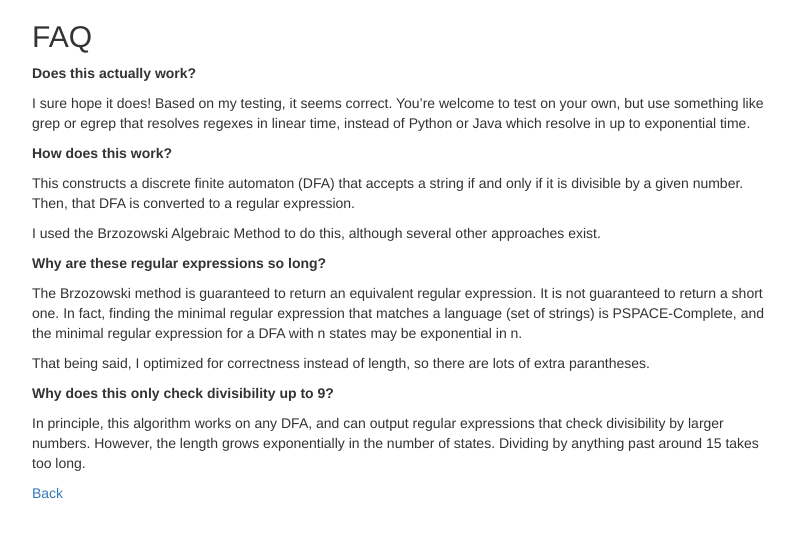
After one commit to alexirpan/divisibility-regex, a Flask app: page /faq in a window 1280 px wide. The commit adds this page. Shown: the top 538 px of the page, without its empty margins (238-1033 px from the left). Run offline with Flask 2, Linux system fonts and the light colour scheme; some libraries are stand-ins or nearby versions.

Commit message:
Adding a FAQ, changing around some button locations

```diff
--- a/app.py
+++ b/app.py
@@ -7,6 +7,10 @@ app = Flask(__name__)
 @app.route('/')
 def homepage():
     return render_template('index.html')
+
+@app.route('/faq')
+def faq():
+    return render_template('faq.html')
 
 
 @app.route('/regex', methods=['POST'])
--- /dev/null
+++ b/templates/faq.html
@@ -0,0 +1,53 @@
+<!doctype html>
+<html lang="en">
+    <head>
+        <meta charset="utf-8">
+        <meta http-equiv="X-UA-Compatible" content="IE=edge">
+        <meta name="viewport" content="width=device-width, initial-scale=1">
+
+        <!-- Latest compiled and minified CSS -->
+        <link rel="stylesheet" href="https://maxcdn.bootstrapcdn.com/bootstrap/3.3.6/css/bootstrap.min.css" integrity="sha384-1q8mTJOASx8j1Au+a5WDVnPi2lkFfwwEAa8hDDdjZlpLegxhjVME1fgjWPGmkzs7" crossorigin="anonymous">
+        <title>Divisibility Regex</title>
+    </head>
+    <body>
+    <div style="max-width:740px; margin-right:auto; margin-left:auto;">
+    <h2 id="faq">FAQ</h2>
+
+<p><strong>Does this actually work?</strong></p>
+
+<p>I sure hope it does! Based on my testing, it seems correct. You’re welcome
+to test on your own, but use something like grep or egrep
+that resolves regexes in linear time, instead of Python or Java which
+resolve in up to exponential time.</p>
+
+<p><strong>How does this work?</strong></p>
+
+<p>This constructs a discrete finite automaton (DFA) that accepts a string if and only if
+it is divisible by a given number. Then, that DFA is converted to a regular
+expression.</p>
+
+<p>I used the Brzozowski Algebraic Method to do this, although several other approaches
+exist.</p>
+
+<p><strong>Why are these regular expressions so long?</strong></p>
+
+<p>The Brzozowski method is guaranteed to return an equivalent regular expression.
+It is not guaranteed to return a short one. In fact, finding the minimal
+regular expression that matches a language (set of strings) is PSPACE-Complete,
+and the minimal regular expression for a DFA with n states may be exponential
+in n.</p>
+
+<p>That being said, I optimized for correctness instead of length, so there
+are lots of extra parantheses.</p>
+
+<p><strong>Why does this only check divisibility up to 9?</strong></p>
+
+<p>In principle, this algorithm works on any DFA, and can output regular
+expressions that check divisibility by larger numbers. However, the length
+grows exponentially in the number of states. Dividing by anything past
+around 15 takes too long.</p>
+
+    <a href="/">Back</a>
+    </div>
+    </body>
+</html>
--- a/templates/regex.html
+++ b/templates/regex.html
@@ -14,10 +14,11 @@
             <h2>
             Don't worry! Just match your number against this regular expression.
             </h2>
-            <a class="btn btn-primary btn" href="/">Back</a>
+            <br>
+            {{regex}}
             <br>
             <br>
-            {{regex}}
+            <a class="btn btn-primary btn-lg" href="/">I Need To Divide More Things!</a>
         </div>
     </body>
 </html>
```
